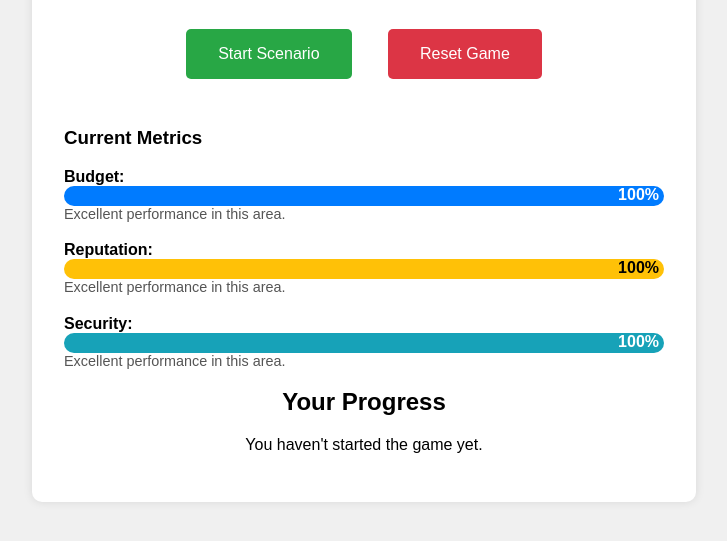
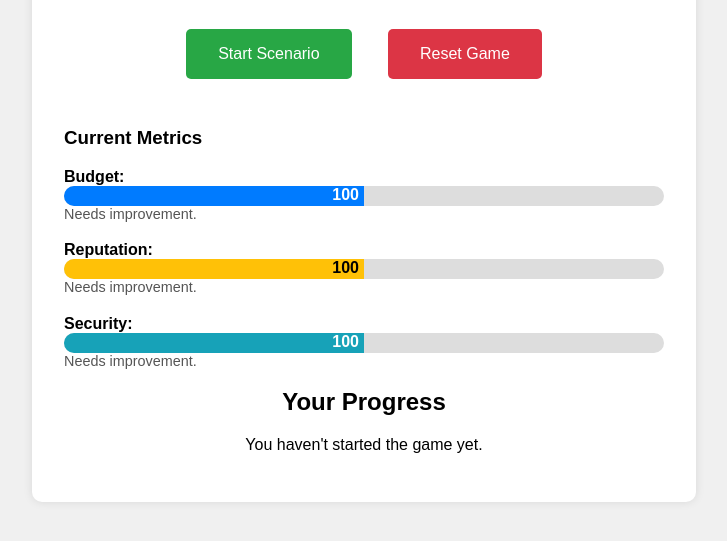
Before and after one commit to jrallison93/ISMSimulationGame, a plain HTML site: page homepage.html in a window 1280 px wide. Shown: the part 185-726 px from the top of the page, without its empty margins (276-1003 px from the left). Drawn offline with Linux system fonts and the light colour scheme.

Commit message:
Update homepage.html

```diff
--- a/homepage.html
+++ b/homepage.html
@@ -50,6 +50,7 @@
       border-radius: 10px;
       background: #ddd;
       overflow: hidden;
+      position: relative;
     }
     .fill {
       height: 100%;
@@ -59,6 +60,7 @@
       text-align: right;
       padding-right: 5px;
       box-sizing: border-box;
+      white-space: nowrap;
     }
     .budget .fill { background: #007bff; }
     .reputation .fill { background: #ffc107; color: black; }
@@ -105,6 +107,7 @@
 
   <script>
     const TOTAL_SCENARIOS = 3;
+    const MAX_VALUE = 200; // Maximum value for the bars
 
     function loadGameState() {
       const saved = localStorage.getItem("ismGameState");
@@ -118,10 +121,10 @@
     }
 
     function getCommentary(score) {
-      if (score >= 80) return "Excellent performance in this area.";
-      if (score >= 60) return "Above average, keep it up.";
-      if (score >= 40) return "Needs improvement.";
-      if (score >= 20) return "Critical condition.";
+      if (score >= 160) return "Excellent performance in this area.";
+      if (score >= 120) return "Above average, keep it up.";
+      if (score >= 80) return "Needs improvement.";
+      if (score >= 40) return "Critical condition.";
       return "Failing — take immediate action!";
     }
 
@@ -130,8 +133,10 @@
 
       const update = (id, value, commentId) => {
         const bar = document.getElementById(id);
-        bar.style.width = `${value}%`;
-        bar.textContent = value >= 15 ? `${value}%` : "";
+        // Calculate width percentage relative to MAX_VALUE
+        const widthPercent = Math.min((value / MAX_VALUE) * 100, 100);
+        bar.style.width = `${widthPercent}%`;
+        bar.textContent = value;
         document.getElementById(commentId).textContent = getCommentary(value);
       };
 
```
